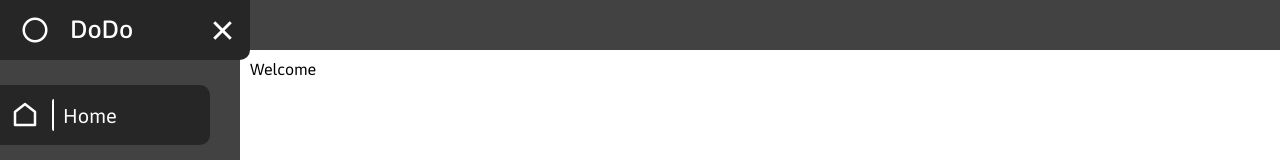
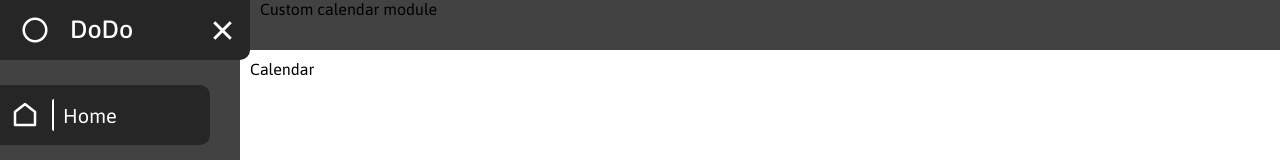
Before and after one commit to akai-org/akaitodo-frontend, a React (Vite) app: page /calendar in a window 1280 px wide. Shown: the top 160 px of the page. Built offline with nearby package versions, Linux system fonts and the light colour scheme.

Commit message:
Navbar module & calendar page (#43)
* added context and initial values

* added portal and necessary components

* added calendar page & navbar module widget

```diff
--- a/src/App.jsx
+++ b/src/App.jsx
@@ -1,4 +1,4 @@
-import React from 'react';
+import React, { useState } from 'react';
 import { Provider } from 'react-redux';
 import {
     BrowserRouter as Router,
@@ -10,16 +10,21 @@ import './styles/App.scss';
 
 import Layout from './layout/Layout';
 import Home from './pages/home';
+import Calendar from './pages/calendar/Calendar';
 import Settings from './pages/settings';
 import Login from './pages/login';
 import Modal from './components/widgets/ModalWidget'
 
 import store from './store';
+import { NavbarModuleContext, initialNavbarModuleContext } from './contexts/NavbarModuleContext';
 
 const App = () => {
+    const [navbarModule, setNavbarModule] = useState(initialNavbarModuleContext);
+
     return (
         <main className="Main" themeStyle="default" themeMode="light">
             <Provider store={store}>
+                <NavbarModuleContext.Provider value={{ navbarModule, setNavbarModule }}>
                 <Router>
                     <Routes>
                         <Route
@@ -36,7 +41,7 @@ const App = () => {
                         <Route
                             path="/calendar"
                             element={Layout({
-                                Component: Home,
+                                Component: Calendar,
                                 props: {},
                             })}
                         />
@@ -72,6 +77,7 @@ const App = () => {
                         <Route path="/login" element={<Login />} />
                     </Routes>
                 </Router>
+                </NavbarModuleContext.Provider>
             </Provider>
         </main>
     );
--- /dev/null
+++ b/src/contexts/NavbarModuleContext.jsx
@@ -0,0 +1,11 @@
+import { createContext } from "react";
+
+export const NavbarModuleContext = createContext({});
+
+export const initialNavbarModuleContext = {
+    // Reference for Navbar upper container
+    reference: null,
+
+    calendar: null
+    // Other sections
+};
--- a/src/layout/Navbar/Navbar.jsx
+++ b/src/layout/Navbar/Navbar.jsx
@@ -1,18 +1,25 @@
-import React, { useState, useLayoutEffect, useEffect } from 'react';
+import React, {
+    useState, useLayoutEffect, useEffect,
+    useContext, useRef
+} from 'react';
 import { Link, useLocation } from 'react-router-dom';
-
-import { NavbarItems } from './NavbarItems';
 
 import '#src/styles/App.scss';
 import styles from '#src/styles/layout/navbar/Navbar.module.scss';
 
+import { NavbarModuleContext } from '../../contexts/NavbarModuleContext';
+import { NavbarModuleParent } from './NavbarModule';
+import { NavbarItems } from './NavbarItems';
+
+
+// CONSTANTS
 const FULL_MENU_BREAKPOINT = 1024;
 const SHORT_MENU_BREAKPOINT = 768;
 
 const COLLAPSE_ICON = 'ri-close-fill';
 const EXPAND_ICON = 'ri-menu-fill';
 
-// Description of mode:
+// Description of modes:
 // 0 - without menu (class 'hide'), 1 - mobile menu (class 'mobile'), 2 - short menu (class 'short'), 3 - full menu (without additional class)
 const translateMenuObject = (modeNumber) => {
     switch (modeNumber) {
@@ -36,9 +43,13 @@ const initializeMenu = () => {
 };
 
 const Navbar = () => {
+    const location = useLocation();
+
+    const refTopContainer = useRef();
+    const { setNavbarModule } = useContext(NavbarModuleContext);
+
     const [windowWidth, setWindowWidth] = useState(window.innerWidth);
     const [mode, setMode] = useState(initializeMenu());
-    const location = useLocation();
 
     const fitModeClass = () => {
         if (windowWidth >= FULL_MENU_BREAKPOINT)
@@ -71,6 +82,7 @@ const Navbar = () => {
 
     useLayoutEffect(() => {
         fitModeClass();
+        setNavbarModule((prevState) => ({ ...prevState, reference: refTopContainer.current }))
     }, [windowWidth]);
 
     useEffect(() => {
@@ -117,6 +129,7 @@ const Navbar = () => {
                         <i className={mode.icon}></i>
                     </div>
                 </div>
+                <NavbarModuleParent ref={refTopContainer} modeClass={mode.class}/>
             </div>
 
             <nav className={`${styles.side} ${mode.class}`}>
--- /dev/null
+++ b/src/layout/Navbar/NavbarModule.jsx
@@ -0,0 +1,25 @@
+import React, { useContext, forwardRef, useEffect } from 'react';
+import { createPortal } from 'react-dom';
+
+import styles from '#src/styles/layout/navbar/Navbar.module.scss';
+
+import { NavbarModuleContext } from '../../contexts/NavbarModuleContext';
+
+const NavbarModule = ({ children }) => {
+    const { navbarModule } = useContext(NavbarModuleContext);
+
+    useEffect(() => {
+    }, [navbarModule]);
+
+    return navbarModule.reference
+        ? createPortal((<div>{children}</div>), navbarModule.reference)
+        : (<></>);
+};
+
+export const NavbarModuleParent = forwardRef(({ children, modeClass }, ref) => (
+    <div className={`${styles.customModuleContainer} ${modeClass}`} ref={ref}>
+        {children}
+    </div>
+));
+
+export default NavbarModule;
--- /dev/null
+++ b/src/pages/calendar/Calendar.jsx
@@ -0,0 +1,15 @@
+import React from 'react';
+
+import NavbarModule from '../../layout/Navbar/NavbarModule';
+
+const Calendar = () => {
+
+    return (
+        <div>
+            <NavbarModule>Custom calendar module</NavbarModule>
+            Calendar
+        </div>
+    )
+};
+
+export default Calendar;
--- /dev/null
+++ b/src/pages/calendar/index.jsx
@@ -0,0 +1,4 @@
+import Calendar from './Calendar';
+import Guard from '#src/auth/Guard';
+
+export default Guard({ Component: Calendar });
--- a/src/styles/layout/Navbar/Navbar.module.scss
+++ b/src/styles/layout/Navbar/Navbar.module.scss
@@ -1,4 +1,4 @@
-// MAIN AND UP STYLE
+// Up navigation
 .top {
     display: flex;
     width: 100%;
@@ -10,7 +10,7 @@
 
 .upperContainer {
     display: flex;
-    width: 250px;
+    min-width: 250px;
     height: 6vh;
     min-height: 60px;
     align-items: center;
@@ -45,6 +45,15 @@
     font-size: 25px;
 }
 
+.customModuleContainer {
+    display: flex;
+    width: 100%;
+    height: 100%;
+    padding: 0 10px;
+}
+
+
+// Left navigation
 .side {
     display: flex;
     width: 240px;
@@ -65,7 +74,8 @@
     }
 
     &.upperContainer {
-        width: 90px;
+        min-width: 0;
+        width: 100px;
         justify-content: center;
         gap: 0;
     }
@@ -111,8 +121,14 @@
     }
 
     &.upperContainer {
+        min-height: 0;
         width: 100%;
         border-radius: 0;
+    }
+
+    // Change in future
+    &.customModuleContainer {
+        display: none;
     }
 
     &.menuList {
@@ -171,12 +187,18 @@
     }
 
     &.upperContainer {
+        min-width: 0;
         width: 80px;
         height: 5vh;
         min-height: 50px;
         justify-content: center;
         gap: 0;
         border-radius: 7px 0 0 7px;
+    }
+
+    // Change in future
+    &.customModuleContainer {
+        display: none;
     }
 
     &.menuItemActive {
```
